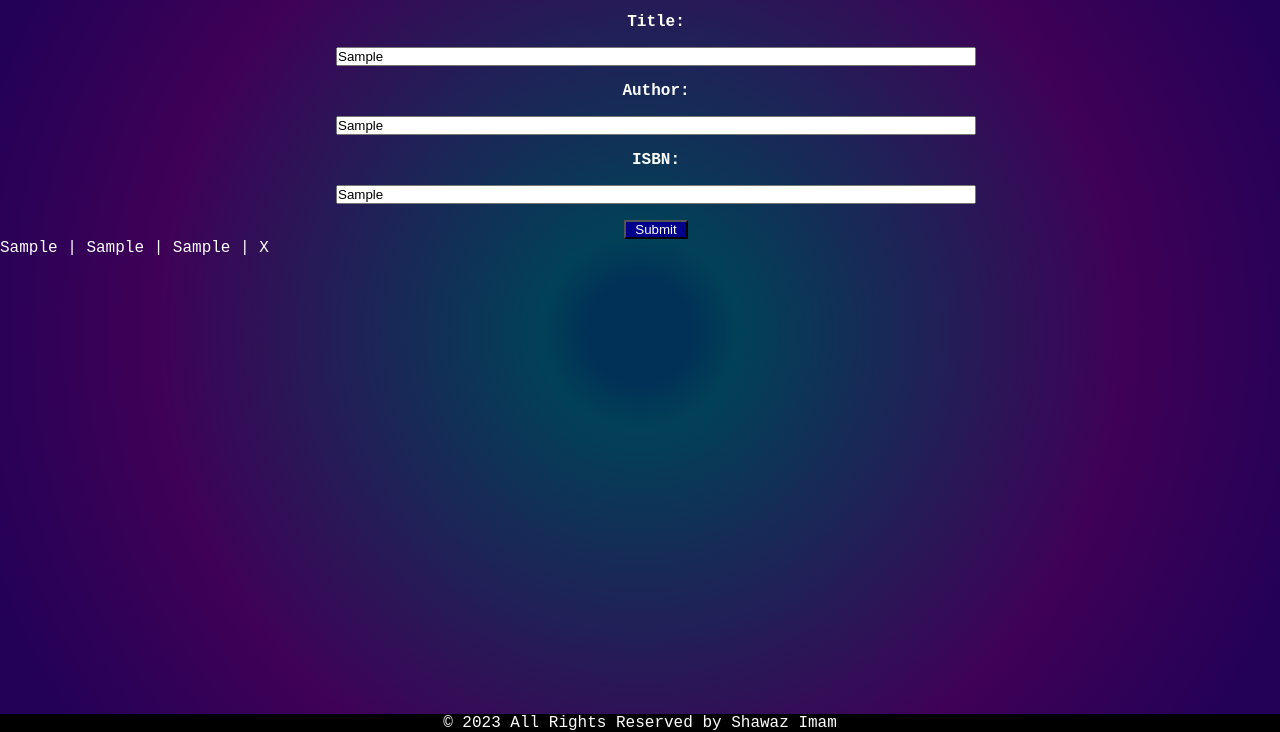
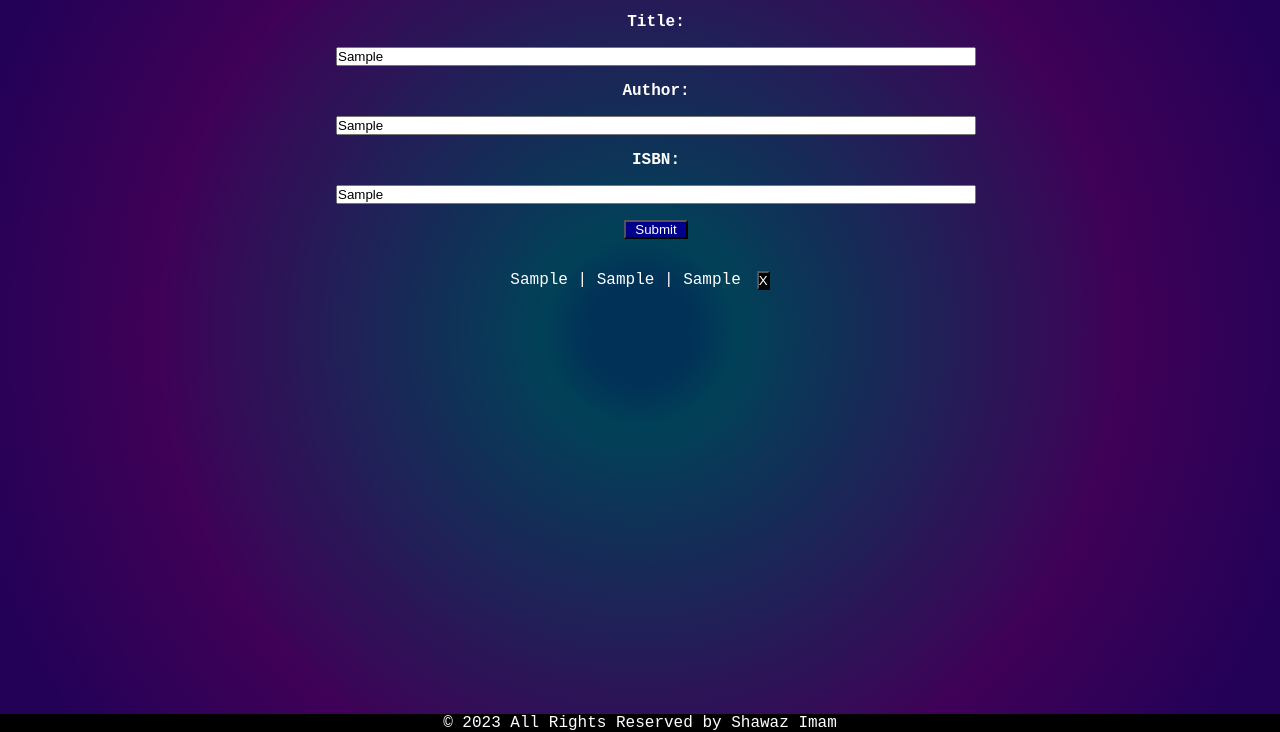
Before and after one commit to shawazi/JS_06_Library_App, a website with bundled scripts: page index.html in a window 1280 px wide. Both pictures are taken after typing "Sample", "Sample", "Sample" into the empty fields and a click on the button "Submit". Shown: the part 68-800 px from the top of the page. Built offline with nearby package versions, Linux system fonts and the light colour scheme.

Commit message:
functionality incorporated, many things left to improve

```diff
--- a/main.css
+++ b/main.css
@@ -56,6 +56,24 @@ main button {
     color: white;
 }
 
+#remove-btn {
+    background-color: black;
+    color: white;
+    margin-left: 1rem;
+}
+
+#display-container {
+    margin-top: 2em;
+    display: flex;
+    flex-direction: column;
+    align-items: center;
+}
+
+.cards {
+    display: flex;
+    flex-direction: row;
+}
+
 footer {
     width: 100%;
     background-color: black;
--- a/src/ts/main.ts
+++ b/src/ts/main.ts
@@ -1,7 +1,7 @@
 const submitButton = document.getElementById("submit-btn");
 
 submitButton?.addEventListener("click", () => {
-    console.log("test");
+    // console.log("test");
 
     const titleInput = (<HTMLInputElement>document.getElementById("title")).value;
 
@@ -15,12 +15,24 @@ submitButton?.addEventListener("click", () => {
 
     const info = document.createElement("p");
 
-    info.textContent = titleInput + " | " + authorInput + " | " + isbnInput + " | " + "X";
+    info.textContent = titleInput + " | " + authorInput + " | " + isbnInput;
+
+    const removeBtn = document.createElement("button");
+
+    removeBtn.setAttribute("id", "remove-btn");
+
+    removeBtn.textContent = "X";
 
     outputElement.appendChild(info);
+
+    outputElement.appendChild(removeBtn);
 
     const display = document.getElementById("display-container");
 
     display?.appendChild(outputElement);
 
+    removeBtn.addEventListener("click", () => {
+        outputElement.innerHTML = "";
+    });
+
 });
```
Also changed, not shown: src/dist/main.js.
